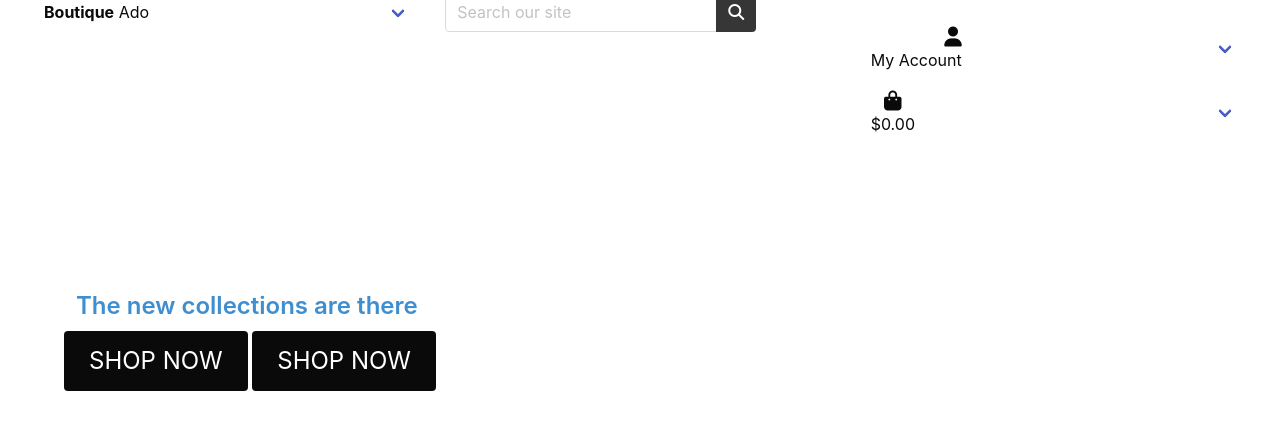
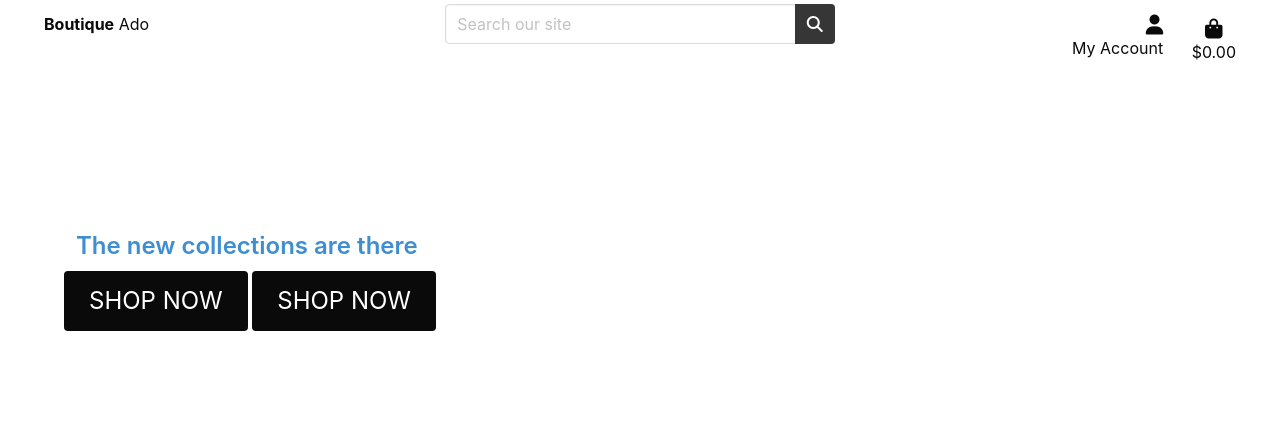
Before and after one commit to sctlcd/test-bulma, a Django app: page / in a window 1280 px wide. Shown: the top 438 px of the page. Run offline with Django 3.2, Linux system fonts and the light colour scheme; some libraries are stand-ins or nearby versions.

Commit message:
update homepage header

```diff
--- a/home/templates/home/index.html
+++ b/home/templates/home/index.html
@@ -9,7 +9,7 @@
 {% endblock %}
 
 {% block content %}
-<section class="section is-success">
+<section class="section">
   <div class="container is-fullheight">
     <div class="colums is-fullheight">
       <div class="column is-7 is-6-medium">
--- a/templates/base.html
+++ b/templates/base.html
@@ -42,16 +42,16 @@
 
 <body>
   <header class="container is-fluid is-fixed-top">
-    <div class="columns">
+    <div class="columns my-0">
       <div class="column py-1 py-0-desktop has-text-centered has-text-left-desktop">
-        <a href="{% url 'home' %}" class="navbar-link main-logo-link">
+        <a href="{% url 'home' %}" class="navbar-link is-arrowless main-logo-link">
           <h2 class="logo-font has-text-black my-0"><strong>Boutique</strong> Ado</h2>
         </a>
       </div>
       <div class="column py-1 py-0-desktop">
         <form method="GET" action="">
-          <div class="field is-fullwidth has-addons">
-            <div class="control">
+          <div class="field has-addons">
+            <div class="control is-expanded">
               <input class="input" type="text" name="q" placeholder="Search our site">
             </div>
             <div class="control">
@@ -67,10 +67,10 @@
       </div>
       <div class="column py-1 py-0-desktop">
         <div class="content">
-          <ul class="is-inline has-text-centered has-text-right-desktop my-0">
-            <li class="is-inline dropdown">
+          <ul class="has-text-centered has-text-right-desktop my-0">
+            <li class="dropdown" style="display:inline-block">
               <div class="dropdown-trigger">
-                <a class="has-text-black navbar-link" href="#" id="user-options" aria-haspopup="true" aria-expanded="false" aria-controls="dropdown-user-options">
+                <a class="has-text-black navbar-link is-arrowless" href="#" id="user-options" aria-haspopup="true" aria-expanded="false" aria-controls="dropdown-user-options">
                   <div class="text-center">
                     <div><i class="fas fa-user fa-lg"></i></div>
                     <p class="my-0">My Account</p>
@@ -93,8 +93,8 @@
                 </div>
               </div>
             </li>
-            <li class="is-inline">
-              <a class="{% if grand_total %}has-text-primary has-text-weight-bold{% else %}has-text-black{% endif %} navbar-link" href="">
+            <li style="display:inline-block">
+              <a class="{% if grand_total %}has-text-primary has-text-weight-bold{% else %}has-text-black{% endif %} navbar-link is-arrowless" href="">
                 <div class="has-text-centered">
                   <div><i class="fas fa-shopping-bag fa-lg"></i></div>
                   <p class="my-0">
```
